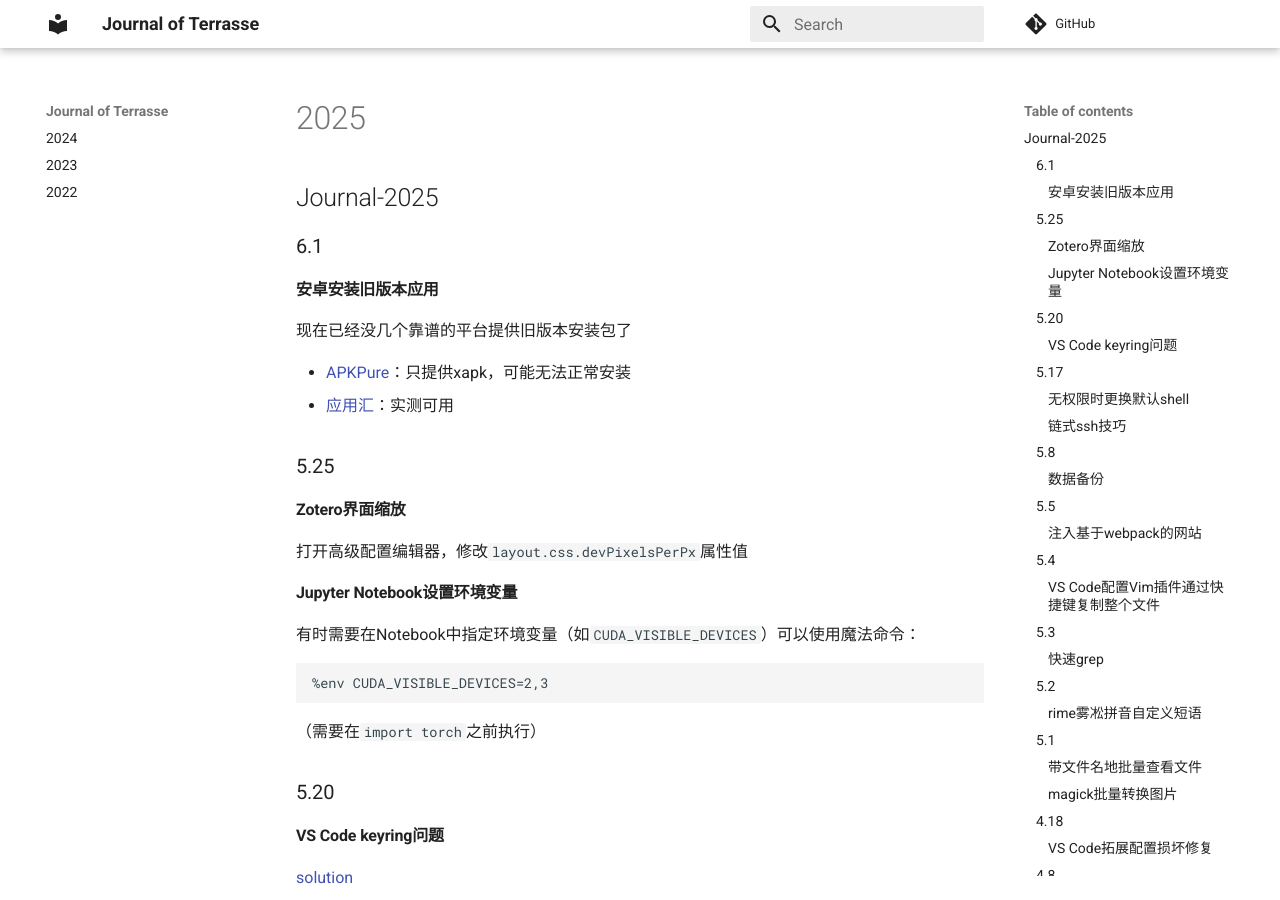
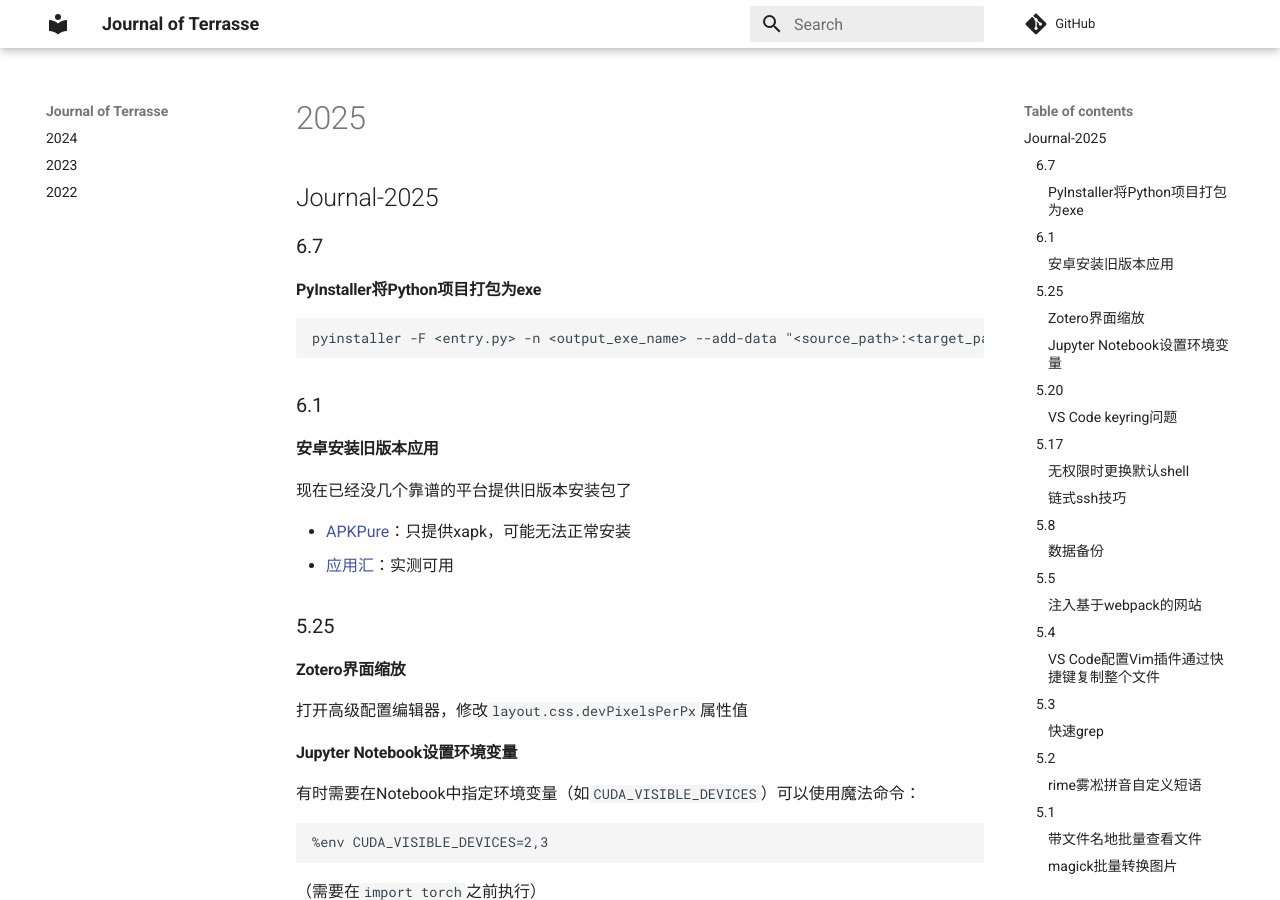
Before and after one commit to Jerry-Terrasse/journal, an MkDocs documentation site: the page built from docs/2025.md, in a window 1280 px wide and 900 px high. Built offline with MkDocs 1.6.1 and Material for MkDocs 9.7.7, drawn with Linux system fonts in a browser that asks for light colours; comment, search, counter and statistics services are not loaded.

Commit message:
update (Sat Jun  7 05:10:20 PM CST 2025)

````diff
--- a/docs/2025.md
+++ b/docs/2025.md
@@ -1,4 +1,12 @@
 ## Journal-2025
+
+### 6.7
+
+#### PyInstaller将Python项目打包为exe
+
+```shell
+pyinstaller -F <entry.py> -n <output_exe_name> --add-data "<source_path>:<target_path>" -i <icon_path>
+```
 
 ### 6.1
 
````
